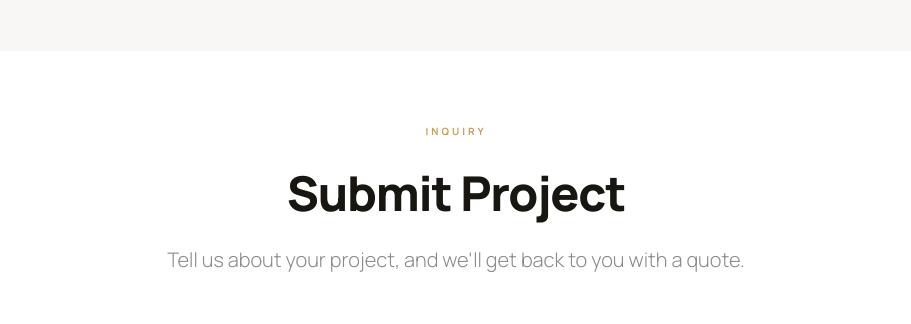
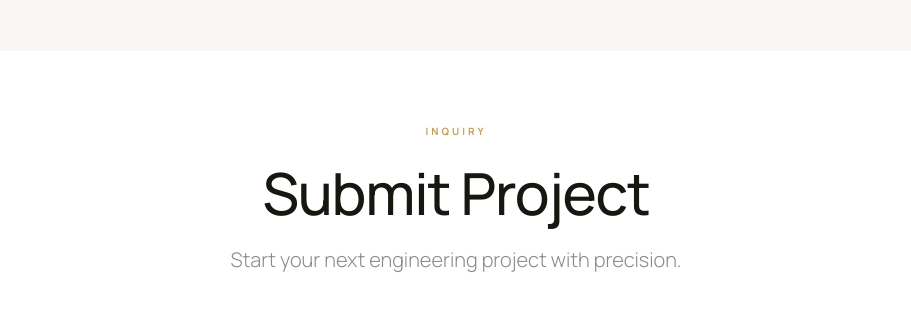
Before and after one commit to neetrino/goldcrest3d.com, a Next.js app: page / in a window 1280 px wide. Shown: the part 6480-6804 px from the top of the page, without its empty margins (184-1095 px from the left). Built offline with nearby package versions, Linux system fonts and the light colour scheme; no server answers.

Commit message:
Submit Project is okey in desktop

```diff
--- a/src/components/landing/SectionQuote.tsx
+++ b/src/components/landing/SectionQuote.tsx
@@ -1,5 +1,9 @@
 import { LANDING_SECTION_IDS } from "@/constants";
 import { QuoteForm } from "@/components/quote-form/QuoteForm";
+
+/** Desktop (`md:`) — SF Compact 58px / weight 457; mobile — Manrope 48px extrabold. */
+const QUOTE_SUBMIT_HEADING_CLASS =
+  "mt-0 text-center font-manrope text-[48px] font-extrabold leading-[48px] tracking-[-1.2px] text-[#181610] md:mt-[30px] md:font-[\"SF_Compact\",-apple-system,BlinkMacSystemFont,sans-serif] md:text-[58px] md:font-[457] md:leading-[48px] md:tracking-[-1.2px]";
 
 export function SectionQuote() {
   return (
@@ -9,17 +13,16 @@ export function SectionQuote() {
       aria-labelledby="quote-heading"
     >
       <div className="mx-auto max-w-[848px]">
-        <p className="font-manrope text-center font-bold leading-[15px] tracking-[3px] text-[#c69f58] text-[10px] uppercase">
-          Inquiry
-        </p>
-        <h2
-          id="quote-heading"
-          className="mt-[30px] font-manrope text-center font-extrabold leading-[48px] tracking-[-1.2px] text-[#181610] text-[48px]"
-        >
-          Submit Project
-        </h2>
+        <div className="flex flex-col-reverse md:flex-col">
+          <p className="mt-[30px] font-manrope text-center font-bold leading-[15px] tracking-[3px] text-[#c69f58] text-[10px] uppercase md:mt-0">
+            Inquiry
+          </p>
+          <h2 id="quote-heading" className={QUOTE_SUBMIT_HEADING_CLASS}>
+            Submit Project
+          </h2>
+        </div>
         <p className="mt-[29.25px] font-manrope text-center font-light leading-[28px] text-[rgba(24,22,16,0.5)] text-[20px]">
-          Tell us about your project, and we&apos;ll get back to you with a quote.
+          Start your next engineering project with precision.
         </p>
         <div className="mt-[96px]">
           <QuoteForm />
```
